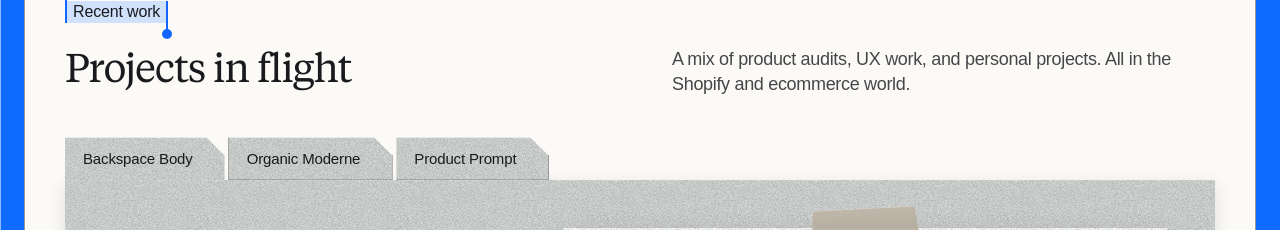
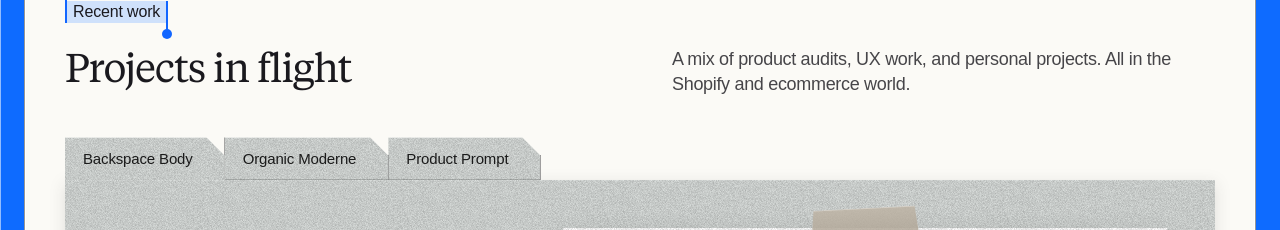
Before and after one commit to product-paige/product-paige, a Next.js app: page / in a window 1280 px wide. Shown: the part 1640-1870 px from the top of the page. Built offline with nearby package versions, Linux system fonts and the light colour scheme; a web font is replaced by a local one.

Commit message:
Folder tabs: sit flush (gap 4px → 0)

```diff
--- a/app/globals.css
+++ b/app/globals.css
@@ -1594,8 +1594,8 @@
   );
 }
 .folder-tab + .folder-tab {
-  /* Small gap between tabs so each border stays clean; no overlap. */
-  margin-left: 4px;
+  /* Tabs sit flush against each other, no gap. */
+  margin-left: 0;
 }
 .folder-tab {
   /* Inactive + active tabs stay at full opacity — the color IS the state
```
